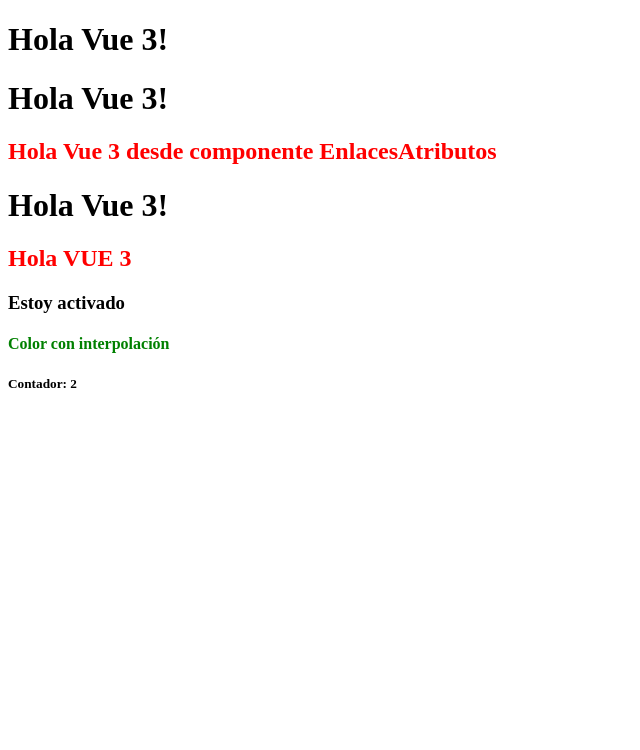
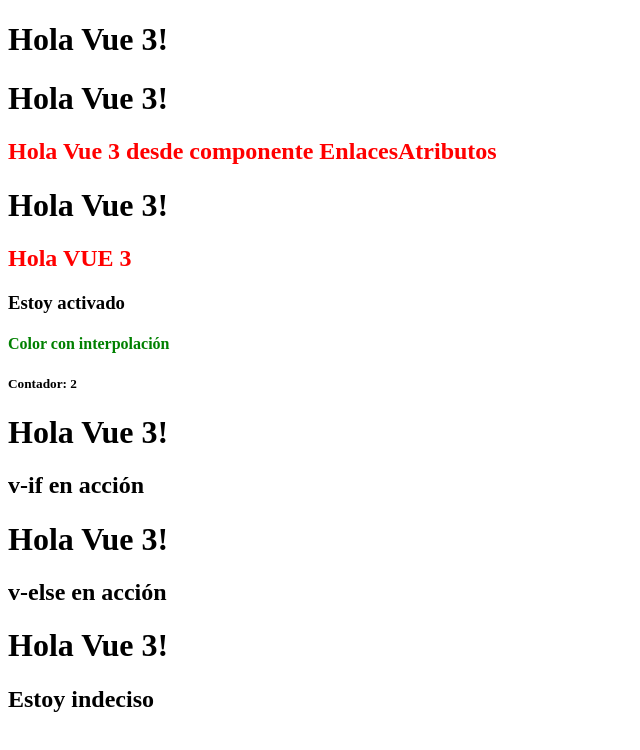
Before and after one commit to NEBULA1978/APUNTESVUE3, a Vue app: page / in a window 1280 px wide. Shown: the top 750 px of the page, without its empty margins (0-640 px from the left). Built offline with nearby package versions, Linux system fonts and the light colour scheme.

Commit message:
Creo componentes directiva v-if v-else

```diff
--- a/src/App.vue
+++ b/src/App.vue
@@ -4,10 +4,16 @@
   </div>
   <EnlacesAtributos />
   <usoExpresionJavascript />
+  <FirecivasVIF />
+  <FirecivasVIELSE />
+  <FirecivasVIELSEINDECISO />
 </template>
 
 <script setup>
 import MiComponente from './components/MiComponente.vue';
 import EnlacesAtributos from './components/EnlacesAtributos.vue';
 import usoExpresionJavascript from './components/usoExpresionJavascript.vue';
+import FirecivasVIELSE from './components/FirecivasVIELSE.vue';
+import FirecivasVIF from './components/FirecivasVIF.vue';
+import FirecivasVIELSEINDECISO from './components/FirecivasVIELSEINDECISO.vue';
 </script>
--- /dev/null
+++ b/src/components/FirecivasVIELSE.vue
@@ -0,0 +1,32 @@
+<script setup>
+const name = "Vue 3";
+const active = false;
+</script>
+
+<template>
+    <h1>Hola {{ name }}!</h1>
+    <h2 v-if="active">v-if en acción</h2>
+    <h2 v-else>v-else en acción</h2>
+</template>
+
+<!-- <script setup>
+    const name = "Vue 3";
+    const active = null;
+</script>
+
+<template>
+    <h1>Hola {{ name }}!</h1>
+    <h2 v-if="active === true">Estoy en true</h2>
+    <h2 v-else-if="active === false">Estoy en false</h2>
+    <h2 v-else>Estoy indeciso</h2>
+</template>
+
+💔 Incorrecto: -->
+
+<!-- <template>
+    <h1>Hola {{ name }}!</h1>
+    <h2 v-if="active === true">Estoy en true</h2>
+    <h2 v-else-if="active === false">Estoy en false</h2>
+    <p>Lorem ipsum dolor sit</p>
+    <h2 v-else>Estoy indeciso</h2>
+</template> -->
--- /dev/null
+++ b/src/components/FirecivasVIELSEINDECISO.vue
@@ -0,0 +1,22 @@
+
+<script setup>
+    const name = "Vue 3";
+    const active = null;
+</script>
+
+<template>
+    <h1>Hola {{ name }}!</h1>
+    <h2 v-if="active === true">Estoy en true</h2>
+    <h2 v-else-if="active === false">Estoy en false</h2>
+    <h2 v-else>Estoy indeciso</h2>
+</template>
+
+<!-- 💔 Incorrecto:  -->
+
+<!-- <template>
+    <h1>Hola {{ name }}!</h1>
+    <h2 v-if="active === true">Estoy en true</h2>
+    <h2 v-else-if="active === false">Estoy en false</h2>
+    <p>Lorem ipsum dolor sit</p>
+    <h2 v-else>Estoy indeciso</h2>
+</template> -->
--- /dev/null
+++ b/src/components/FirecivasVIF.vue
@@ -0,0 +1,9 @@
+<script setup>
+const name = "Vue 3";
+const active = true;
+</script>
+
+<template>
+    <h1>Hola {{ name }}!</h1>
+    <h2 v-if="active">v-if en acción</h2>
+</template>
```
